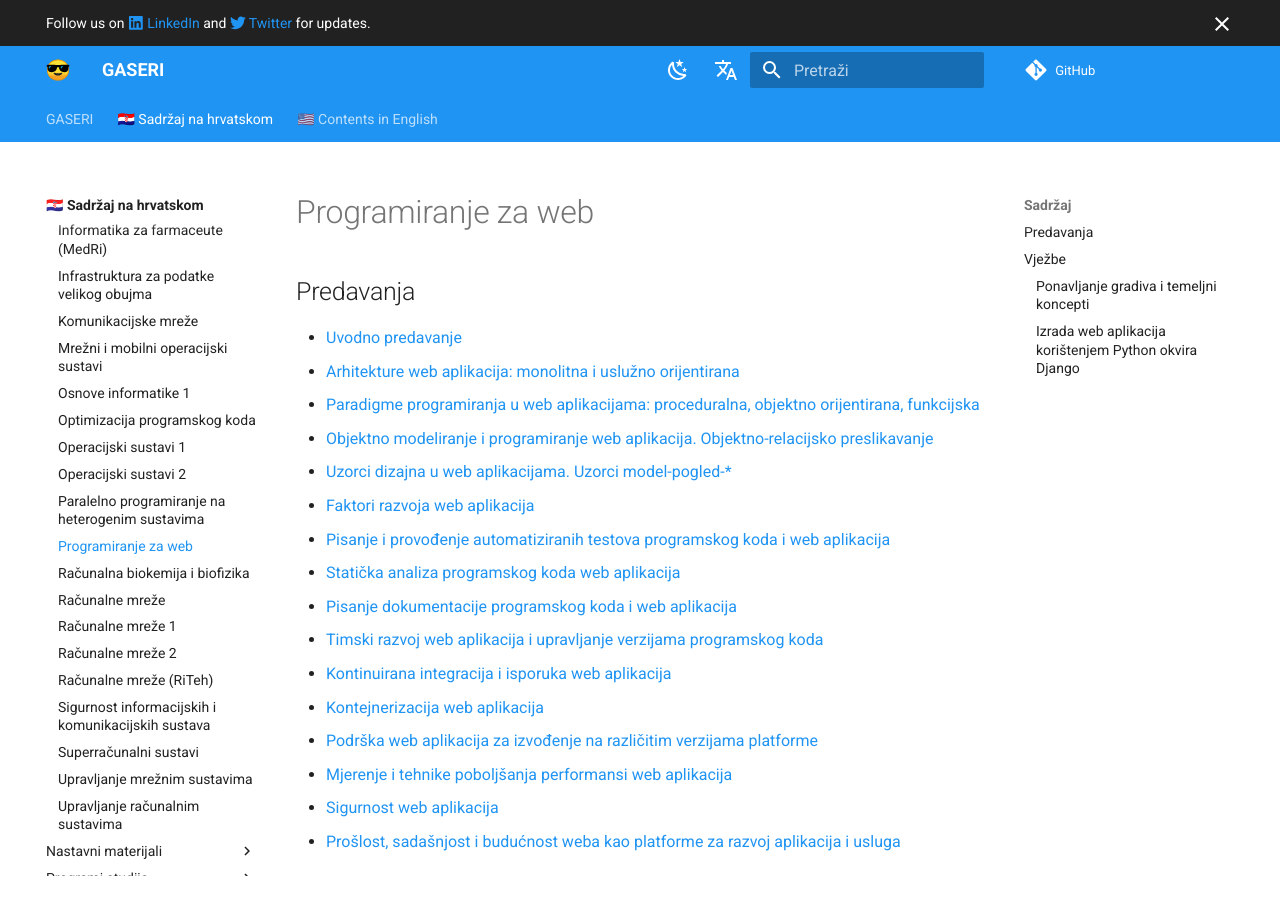
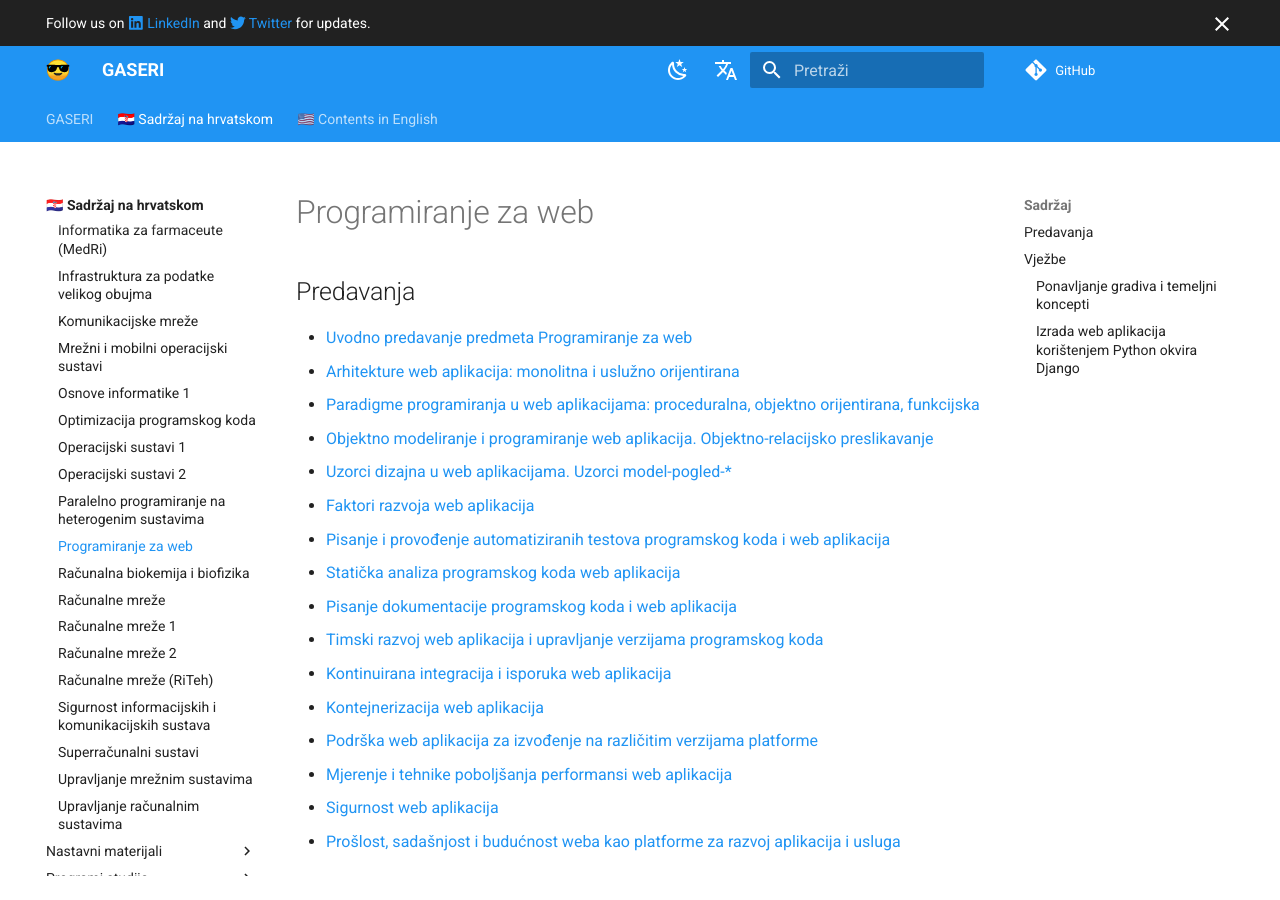
Before and after one commit to gaseri/website, an MkDocs documentation site: the page built from docs/hr/nastava/kolegiji/PW.md, in a window 1280 px wide and 900 px high. Built offline with MkDocs 1.6.1 and Material for MkDocs 9.7.7, drawn with Linux system fonts in a browser that asks for light colours; comment, search, counter and statistics services are not loaded.

Commit message:
Clarified the PW intro lecture title

```diff
--- a/docs/hr/nastava/kolegiji/PW.md
+++ b/docs/hr/nastava/kolegiji/PW.md
@@ -2,7 +2,7 @@
 
 ## Predavanja
 
-- [Uvodno predavanje](../materijali/web-uvod.md)
+- [Uvodno predavanje predmeta Programiranje za web](../materijali/web-uvod.md)
 - [Arhitekture web aplikacija: monolitna i uslužno orijentirana](../materijali/web-arhitekture.md)
 - [Paradigme programiranja u web aplikacijama: proceduralna, objektno orijentirana, funkcijska](../materijali/web-paradigme-programiranja.md)
 - [Objektno modeliranje i programiranje web aplikacija. Objektno-relacijsko preslikavanje](../materijali/web-objektno.md)
--- a/mkdocs.yml
+++ b/mkdocs.yml
@@ -322,7 +322,7 @@ nav:
         - Sigurnost web aplikacija: hr/nastava/materijali/web-sigurnost.md
         - Statička analiza programskog koda web aplikacija: hr/nastava/materijali/web-staticka-analiza.md
         - Pisanje i provođenje automatiziranih testova programskog koda i web aplikacija: hr/nastava/materijali/web-testiranje.md
-        - Uvodno predavanje: hr/nastava/materijali/web-uvod.md
+        - Uvodno predavanje predmeta Programiranje za web: hr/nastava/materijali/web-uvod.md
         - Uzorci dizajna u web aplikacijama. Uzorci model-pogled-*: hr/nastava/materijali/web-uzorci-dizajna.md
         - Podrška web aplikacija za izvođenje na različitim verzijama platforme: hr/nastava/materijali/web-verzije-platforme.md
         - Timski razvoj web aplikacija i upravljanje verzijama programskog koda: hr/nastava/materijali/web-verzioniranje.md
```
Also changed, not shown: docs/hr/nastava/materijali/web-uvod.md (+1 -1 lines).
